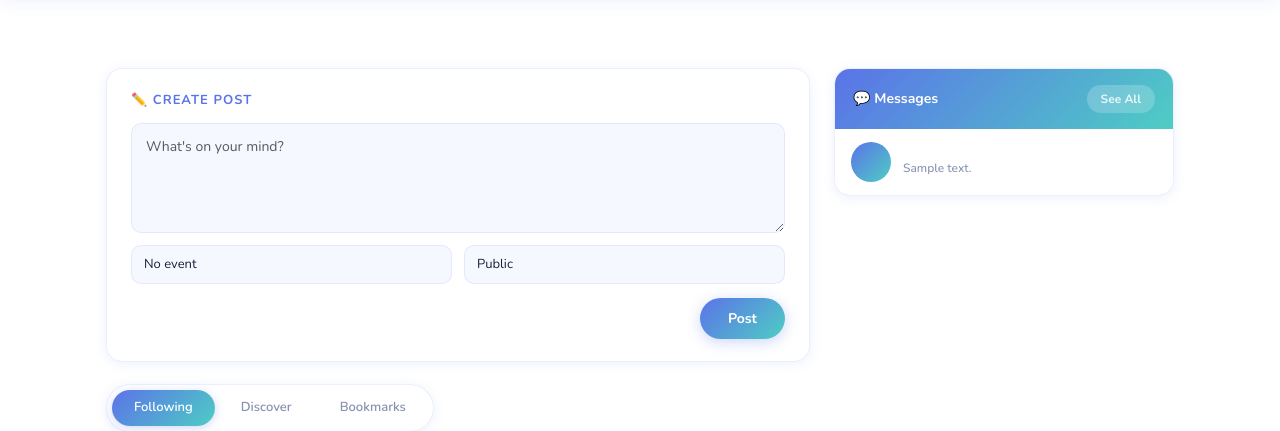
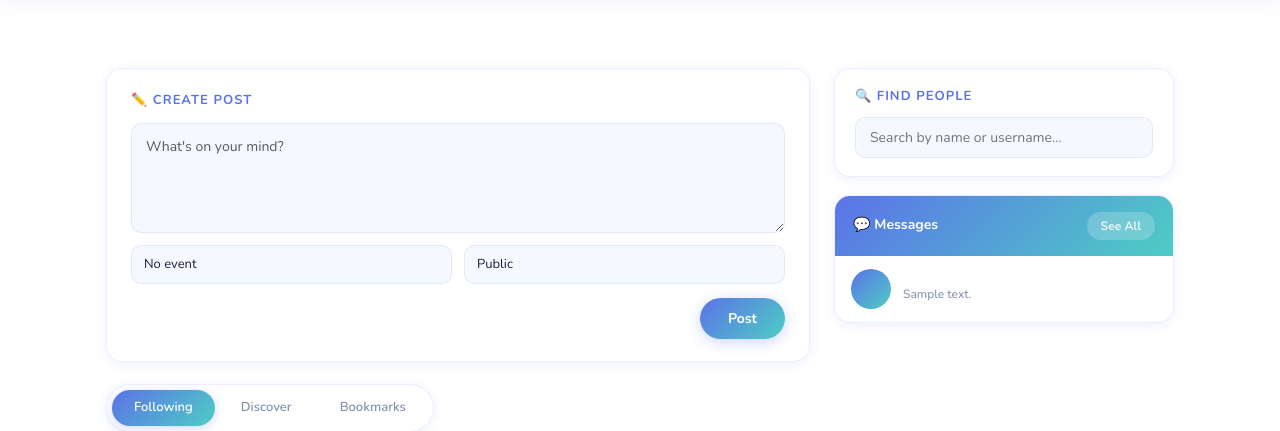
Before and after one commit to ozankaya4/Timeout, a Django app: page /social/feed/ in a window 1280 px wide. Shown: the part 57-488 px from the top of the page. Run offline with Django 5.2, Linux system fonts and the light colour scheme; a user stored in the database is signed in; tables that the repository leaves empty hold one stand-in row (values such as "Sample post").

Commit message:
Implemeted base user search feature on the socail page

```diff
--- a/static/css/social.css
+++ b/static/css/social.css
@@ -705,3 +705,113 @@
 }
 
 .btn-send:hover { opacity: 0.9; transform: translateY(-1px); }
+
+/* -------------------------------------------------------------
+   User Search Card
+   ------------------------------------------------------------- */
+
+.user-search-card {
+    padding: 18px 20px;
+    margin-bottom: 18px;
+    position: relative;
+    overflow: visible;
+}
+
+.user-search-card .card-label {
+    font-size: 13px;
+    font-weight: 700;
+    letter-spacing: 0.08em;
+    text-transform: uppercase;
+    color: var(--to-blue);
+    margin-bottom: 10px;
+}
+
+.search-input-wrap {
+    position: relative;
+}
+
+.search-input {
+    width: 100%;
+    border: 1.5px solid var(--to-border);
+    border-radius: var(--to-radius-sm);
+    padding: 9px 14px;
+    font-size: 14px;
+    color: var(--to-text);
+    background: rgba(240, 244, 255, 0.6);
+    outline: none;
+    transition: border-color 0.2s;
+    box-sizing: border-box;
+}
+
+.search-input:focus {
+    border-color: var(--to-blue);
+    background: #fff;
+}
+
+.search-results {
+    background: #fff;
+    border: 1px solid var(--to-border);
+    border-radius: var(--to-radius-sm);
+    box-shadow: var(--to-shadow-md);
+    overflow: hidden;
+}
+
+.search-result-row {
+    display: flex;
+    align-items: center;
+    gap: 10px;
+    padding: 10px 14px;
+    text-decoration: none;
+    color: var(--to-text);
+    transition: background 0.15s;
+}
+
+.search-result-row:hover {
+    background: var(--to-bg);
+    color: var(--to-text);
+}
+
+.search-avatar {
+    width: 36px;
+    height: 36px;
+    border-radius: 50%;
+    object-fit: cover;
+    flex-shrink: 0;
+}
+
+.search-avatar--initial {
+    display: flex;
+    align-items: center;
+    justify-content: center;
+    background: var(--to-gradient);
+    color: #fff;
+    font-weight: 700;
+    font-size: 14px;
+}
+
+.search-result-info {
+    flex: 1;
+    min-width: 0;
+    display: flex;
+    flex-direction: column;
+}
+
+.search-result-name {
+    font-weight: 600;
+    font-size: 14px;
+    white-space: nowrap;
+    overflow: hidden;
+    text-overflow: ellipsis;
+}
+
+.search-result-username {
+    font-size: 12px;
+    color: var(--to-muted);
+}
+
+.search-no-results {
+    padding: 12px 14px;
+    font-size: 13px;
+    color: var(--to-muted);
+    text-align: center;
+}
--- a/static/js/social.js
+++ b/static/js/social.js
@@ -114,12 +114,83 @@ function initFollowButtons() {
 }
 
 
+// ── User Search ───────────────────────────────────────────────
+
+function initUserSearch() {
+  const input = document.getElementById('userSearchInput');
+  const results = document.getElementById('userSearchResults');
+  if (!input) return;
+
+  // Attach to body so it's never clipped by parent overflow/stacking contexts
+  document.body.appendChild(results);
+
+  function positionDropdown() {
+    const rect = input.getBoundingClientRect();
+    results.style.position = 'fixed';
+    results.style.top  = (rect.bottom + 4) + 'px';
+    results.style.left = rect.left + 'px';
+    results.style.width = rect.width + 'px';
+    results.style.zIndex = '9999';
+  }
+
+  let timer;
+  input.addEventListener('input', function () {
+    clearTimeout(timer);
+    const q = this.value.trim();
+    if (!q) { results.hidden = true; results.innerHTML = ''; return; }
+
+    timer = setTimeout(() => {
+      fetch(`/social/search/?q=${encodeURIComponent(q)}`)
+        .then(r => r.json())
+        .then(data => {
+          results.innerHTML = '';
+          if (!data.users.length) {
+            results.innerHTML = '<div class="search-no-results">No users found</div>';
+          } else {
+            data.users.forEach(u => {
+              const avatar = u.profile_picture
+                ? `<img src="${u.profile_picture}" class="search-avatar" alt="">`
+                : `<div class="search-avatar search-avatar--initial">${u.username[0].toUpperCase()}</div>`;
+              results.innerHTML += `
+                <a href="${u.profile_url}" class="search-result-row">
+                  ${avatar}
+                  <div class="search-result-info">
+                    <span class="search-result-name">${u.full_name}</span>
+                    <span class="search-result-username">@${u.username}</span>
+                  </div>
+                  <span class="status-dot status-${u.status}"></span>
+                </a>`;
+            });
+          }
+          positionDropdown();
+          results.hidden = false;
+        })
+        .catch(err => console.error('Search error:', err));
+    }, 300);
+  });
+
+  document.addEventListener('click', e => {
+    if (!input.contains(e.target) && !results.contains(e.target)) {
+      results.hidden = true;
+    }
+  });
+
+  input.addEventListener('focus', () => {
+    if (results.innerHTML) { positionDropdown(); results.hidden = false; }
+  });
+
+  window.addEventListener('scroll', positionDropdown, { passive: true });
+  window.addEventListener('resize', positionDropdown, { passive: true });
+}
+
+
 // ── Init ──────────────────────────────────────────────────────
 
 document.addEventListener('DOMContentLoaded', () => {
   initLikes();
   initBookmarks();
   initFollowButtons();
+  initUserSearch();
   initConversation();
 });
 
--- a/timeout/templates/social/feed.html
+++ b/timeout/templates/social/feed.html
@@ -63,8 +63,18 @@
 
     </div>
 
-    <!-- ── Right: Messaging Sidebar ── -->
+    <!-- ── Right: Sidebar ── -->
     <div class="col-lg-4">
+
+      <!-- User Search -->
+      <div class="glass-card user-search-card">
+        <div class="card-label">🔍 Find People</div>
+        <div class="search-input-wrap">
+          <input type="text" id="userSearchInput" class="search-input" placeholder="Search by name or username…" autocomplete="off">
+          <div id="userSearchResults" class="search-results" hidden></div>
+        </div>
+      </div>
+
       <div class="messages-sidebar">
         <div class="glass-card">
           <div class="messages-header">
@@ -95,8 +105,8 @@
             {% endif %}
           </div>
         </div>
-      </div>
-    </div>
+      </div><!-- /.messages-sidebar -->
+    </div><!-- /.col-lg-4 -->
 
   </div>
 </div>
--- a/timeout/urls/social.py
+++ b/timeout/urls/social.py
@@ -25,4 +25,7 @@ urlpatterns = [
     # Follow lists
     path('followers/', social.followers_api, name='followers_api'),
     path('following/', social.following_api, name='following_api'),
+
+    # User search
+    path('search/', social.search_users, name='search_users'),
 ]
--- a/timeout/views/social.py
+++ b/timeout/views/social.py
@@ -1,5 +1,6 @@
 from django.contrib import messages
 from django.contrib.auth.decorators import login_required
+from django.db.models import Q
 from django.http import JsonResponse, HttpResponseForbidden
 from django.shortcuts import render, redirect, get_object_or_404
 from django.views.decorators.http import require_POST
@@ -228,6 +229,32 @@ def following_api(request):
     users = request.user.following.all()
     return JsonResponse({'users': _serialize_users(users)})
 
+@login_required
+def search_users(request):
+    """Search users by username or name (GET ?q=...)."""
+    query = request.GET.get('q', '').strip()
+    if not query:
+        return JsonResponse({'users': []})
+
+    users = User.objects.filter(
+        Q(username__icontains=query) |
+        Q(first_name__icontains=query) |
+        Q(last_name__icontains=query)
+    ).exclude(id=request.user.id)[:10]
+
+    results = [
+        {
+            'username': u.username,
+            'full_name': u.get_full_name() or u.username,
+            'profile_picture': u.profile_picture.url if u.profile_picture else None,
+            'status': u.status,
+            'profile_url': f'/social/user/{u.username}/',
+        }
+        for u in users
+    ]
+    return JsonResponse({'users': results})
+
+
 def _serialize_users(users):
     return [
         {
```
Also changed, not shown: timeout/static/js/social.js (+79 -0 lines).
